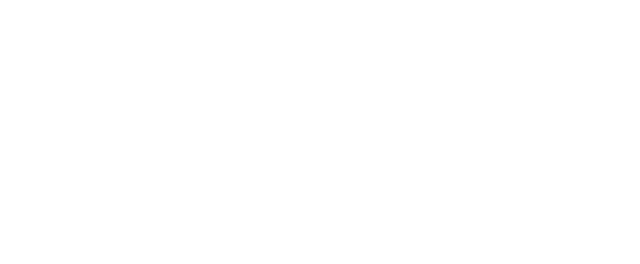
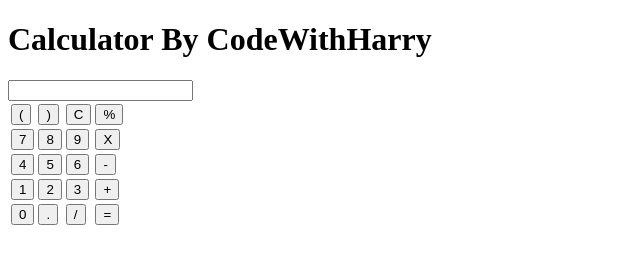
Before and after one commit to KDavis006/Calculator, a plain HTML site: page calc.html in a window 1280 px wide. Shown: the whole page, without its empty margins (0-640 px from the left). Drawn offline with Linux system fonts and the light colour scheme.

Commit message:
made the buttons

```diff
--- a/calc.html
+++ b/calc.html
@@ -9,6 +9,44 @@
  <title>Document</title>
 </head>
 <body>
+    <div class="container">
+     <h1>Calculator By CodeWithHarry</h1>
 
+     <div class="calculator">
+      <input type="text" name="screen" id="screen">
+      <table>
+       <tr>
+        <td><button>(</button></td>
+        <td><button>)</button></td>
+        <td><button>C</button></td>
+        <td><button>%</button></td>
+       </tr>
+       <tr>
+        <td><button>7</button></td>
+        <td><button>8</button></td>
+        <td><button>9</button></td>
+        <td><button>X</button></td>
+       </tr>
+       <tr>
+        <td><button>4</button></td>
+        <td><button>5</button></td>
+        <td><button>6</button></td>
+        <td><button>-</button></td>
+       </tr>
+       <tr>
+        <td><button>1</button></td>
+        <td><button>2</button></td>
+        <td><button>3</button></td>
+        <td><button>+</button></td>
+       </tr>
+       <tr>
+        <td><button>0</button></td>
+        <td><button>.</button></td>
+        <td><button>/</button></td>
+        <td><button>=</button></td>
+       </tr>
+      </table>
+     </div>
+    </div>
 </body>
 </html>
```
